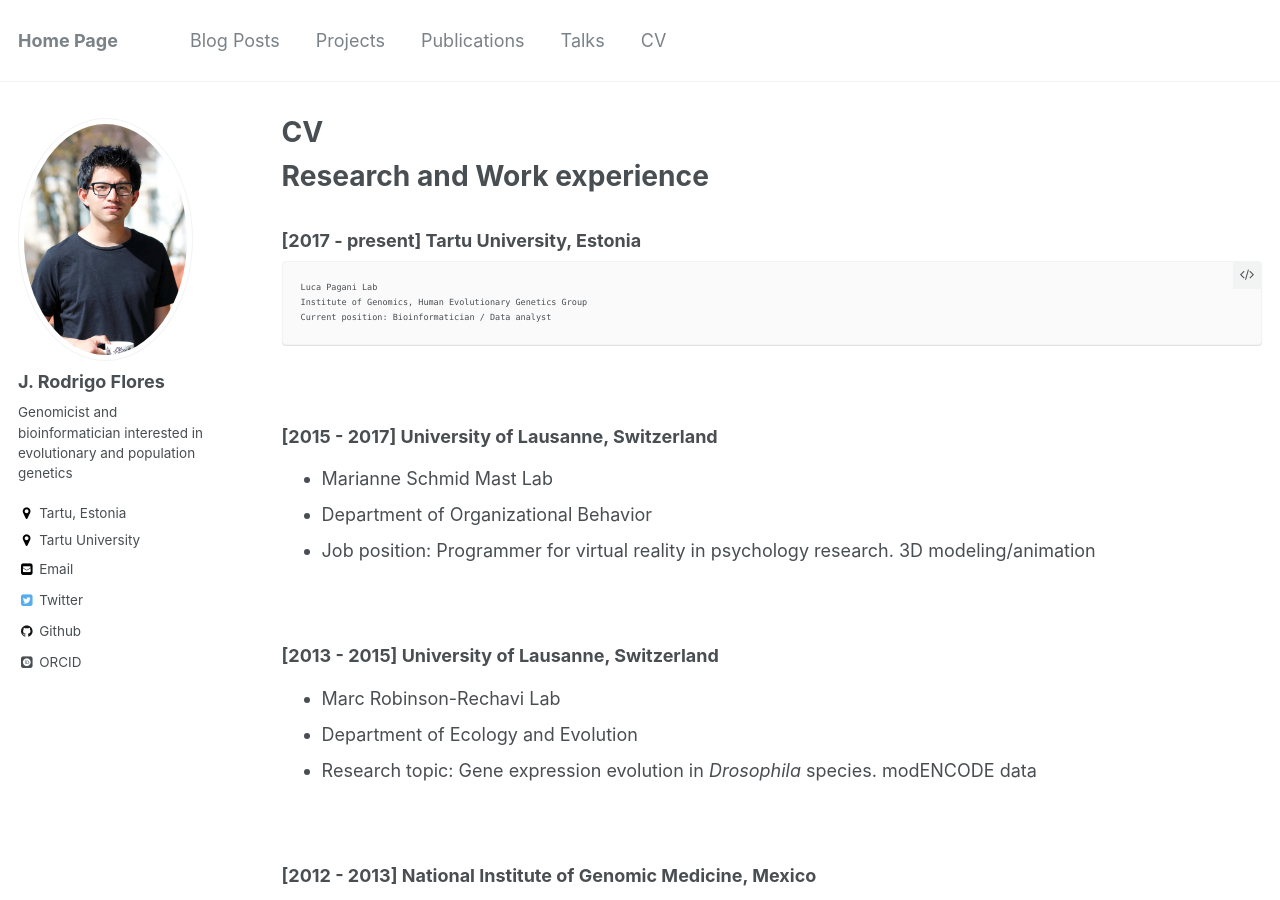
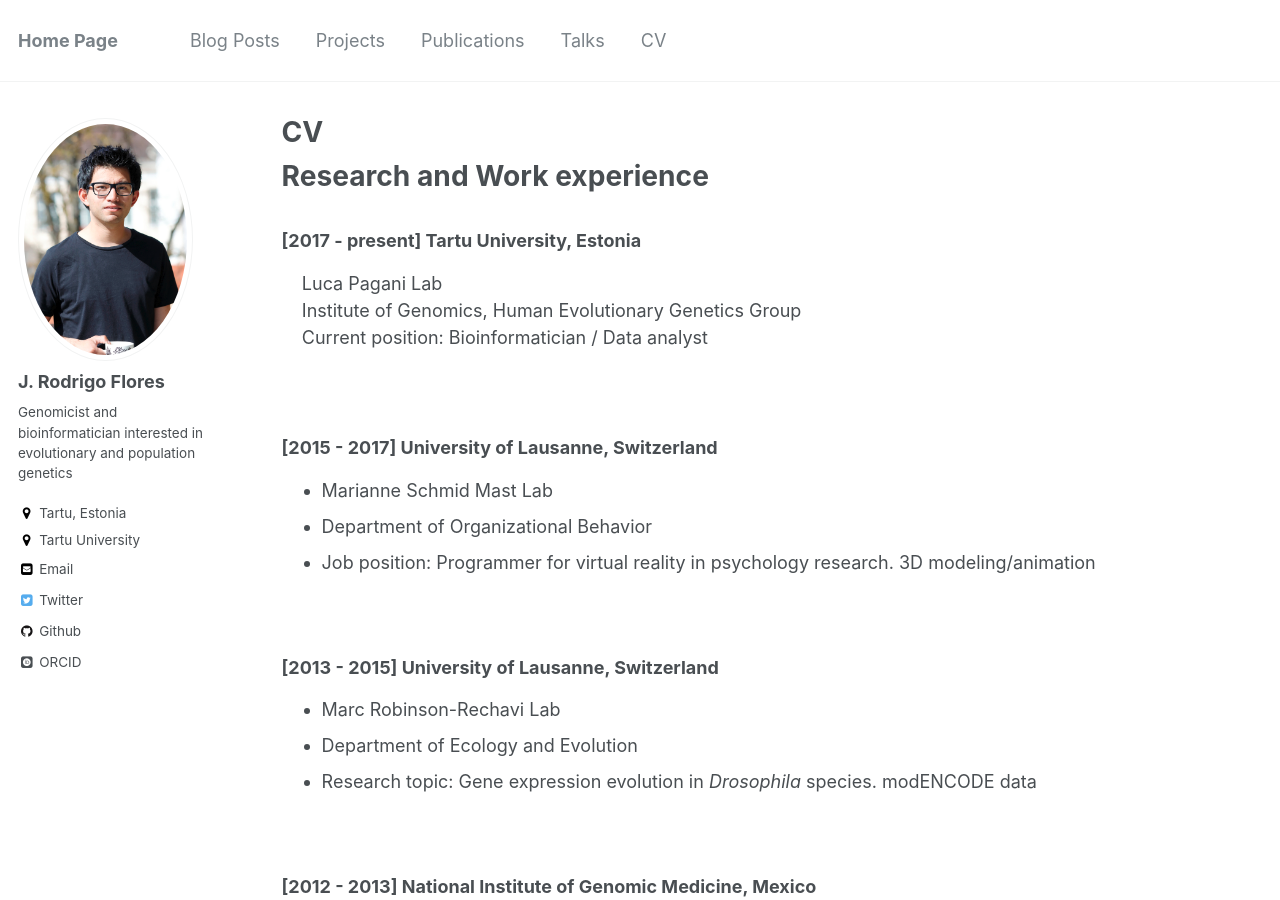
Before and after one commit to JRodrigoF/JRodrigoFlores.github.io, a Jekyll site: the page built from _pages/cv.md, in a window 1280 px wide and 900 px high. Built offline with Jekyll 4.4.1, drawn with Linux system fonts in a browser that asks for light colours; some web fonts are replaced; part of the change alters nothing that is shown.

Commit message:
Update cv.md

```diff
--- a/_pages/cv.md
+++ b/_pages/cv.md
@@ -14,9 +14,9 @@ Research and Work experience
 
 ### [2017 - present] Tartu University, Estonia
 
-    Luca Pagani Lab
-    Institute of Genomics, Human Evolutionary Genetics Group
-    Current position: Bioinformatician / Data analyst
+&nbsp;&nbsp;&nbsp;&nbsp;Luca Pagani Lab
+&nbsp;&nbsp;&nbsp;&nbsp;Institute of Genomics, Human Evolutionary Genetics Group
+&nbsp;&nbsp;&nbsp;&nbsp;Current position: Bioinformatician / Data analyst
 
 <br/>
 ### [2015 - 2017] University of Lausanne, Switzerland
```
